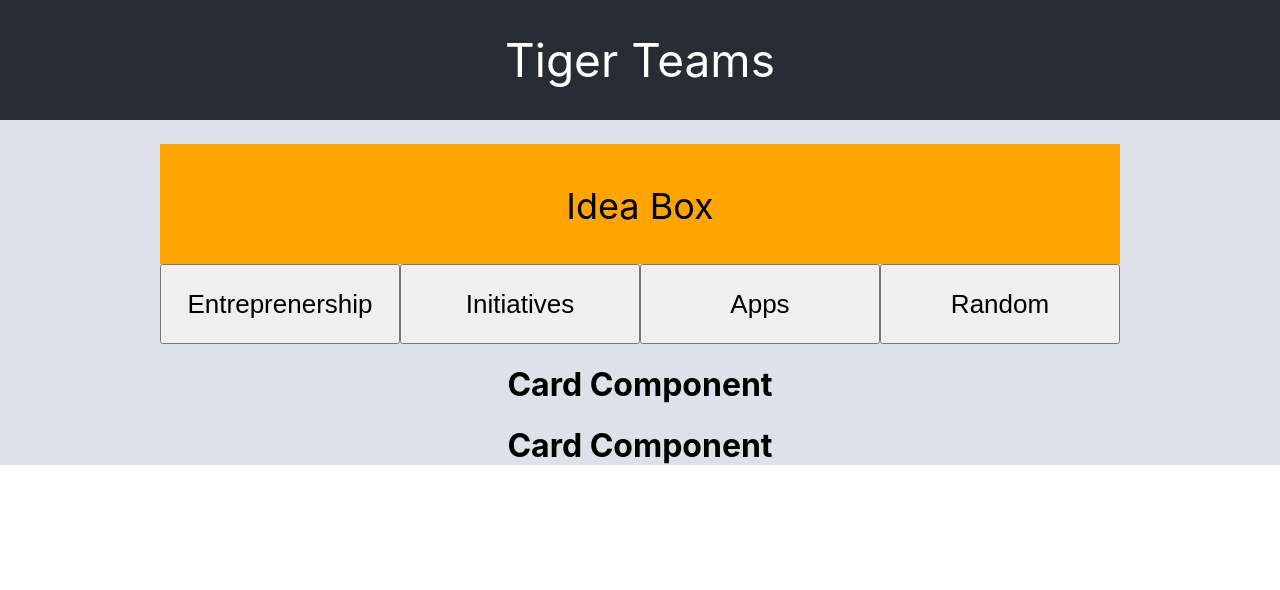
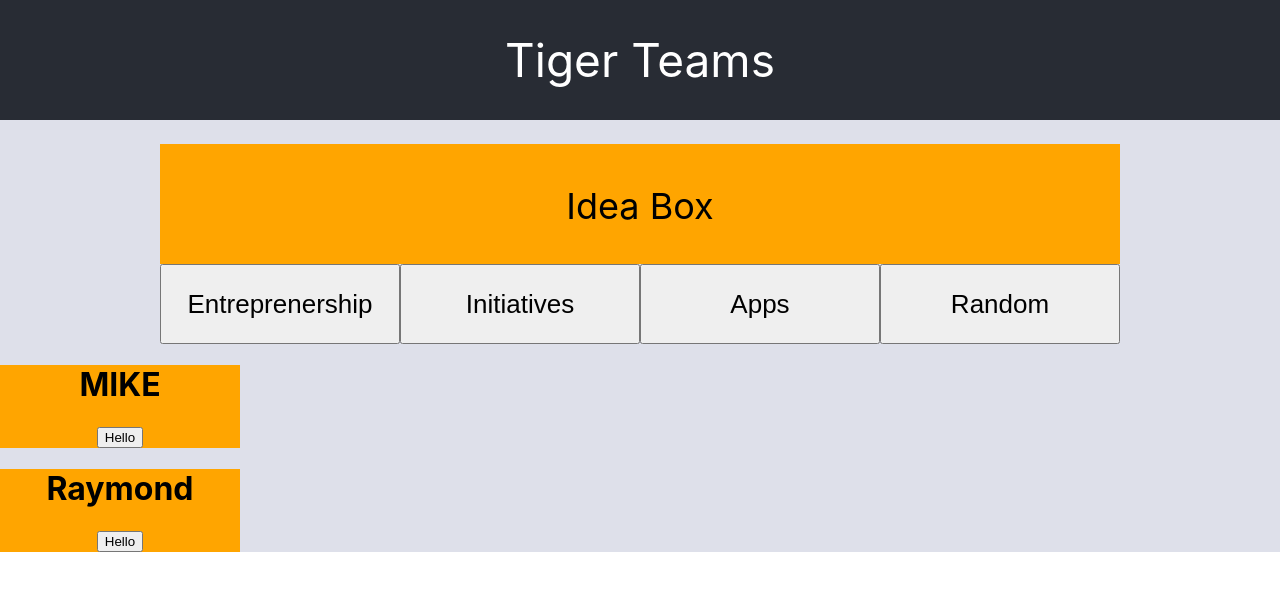
Before and after one commit to ughe/cos333, a React app in the folder frontend/: page / in a window 1280 px wide. Shown: the top 590 px of the page. Built offline with nearby package versions, Linux system fonts and the light colour scheme.

Commit message:
Installed Material UI

```diff
--- a/frontend/package.json
+++ b/frontend/package.json
@@ -21,6 +21,7 @@
   },
   "dependencies": {
     "@babel/core": "7.2.2",
+    "@material-ui/core": "^3.9.3",
     "@svgr/webpack": "4.1.0",
     "babel-core": "7.0.0-bridge.0",
     "babel-eslint": "9.0.0",
@@ -118,9 +119,9 @@
     ]
   },
   "devDependencies": {
-    "@storybook/react": "^5.0.5",
     "@storybook/addon-actions": "^5.0.5",
     "@storybook/addon-links": "^5.0.5",
-    "@storybook/addons": "^5.0.5"
+    "@storybook/addons": "^5.0.5",
+    "@storybook/react": "^5.0.5"
   }
 }
--- a/frontend/src/App.css
+++ b/frontend/src/App.css
@@ -37,17 +37,3 @@
   font-size: calc(10px + 2vmin);
 
 }
-
-
-.App-link {
-  color: #61dafb;
-}
-
-@keyframes App-logo-spin {
-  from {
-    transform: rotate(0deg);
-  }
-  to {
-    transform: rotate(360deg);
-  }
-}
--- a/frontend/src/App.js
+++ b/frontend/src/App.js
@@ -28,8 +28,8 @@ class App extends Component {
           </div>
         </div>
 
-        <Card> </Card>
-        <Card> </Card>
+        <Card message="MIKE"> </Card>
+        <Card message="Raymond"> </Card>
 
 
       </div>
--- a/frontend/src/components/Card/Card.css
+++ b/frontend/src/components/Card/Card.css
@@ -0,0 +1,6 @@
+.Card {
+	background-color: orange;
+	min-width: 30vh;
+	max-width: 30vh;
+
+}
--- a/frontend/src/components/Card/Card.js
+++ b/frontend/src/components/Card/Card.js
@@ -1,13 +1,28 @@
 import React, { Component } from 'react';
+import PropTypes from 'prop-types';
+import './Card.css';
+
 
 class Card extends Component {
-  render() {
-    return (
-      <header>
-        <h1>Card Component</h1>
-      </header>
-    );
+
+  	render() {
+		return (
+			<div className="Card">
+				<header>
+					<h1>{this.props.message}</h1>
+				</header>
+				<button> Hello </button>
+			</div>
+	);
   }
 }
 
+Card.propTypes = {
+	message: PropTypes.string
+}
+
+Card.defaultProps = {
+	message: 'Default'
+}
+
 export default Card;
```
Also changed, not shown: frontend/src/components/Card/IdeaCard/IdeaCard.css (added), frontend/src/components/Card/IdeaCard/IdeaCard.js (added), 1 other file (tests, documents, lock files or other folders).
